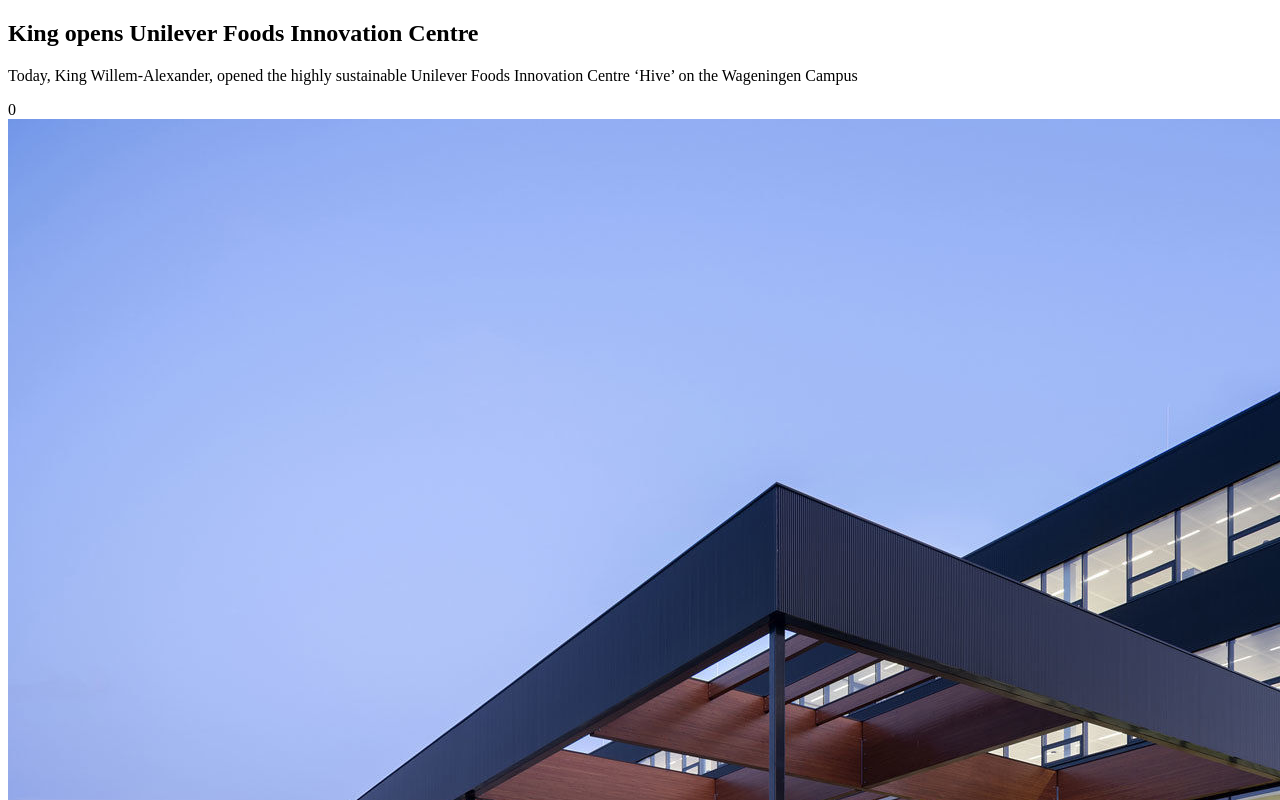
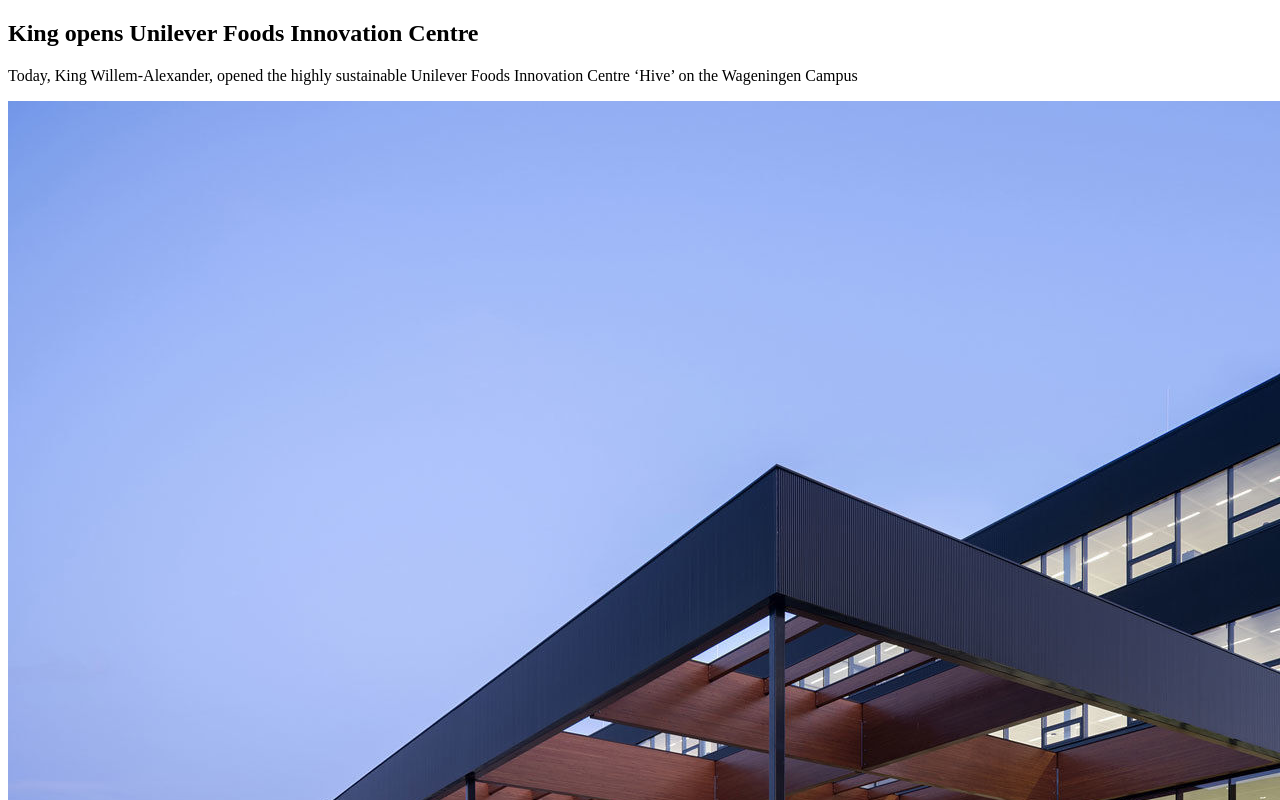
Before and after one commit to jurrianlammerts/anti-social, a Gatsby site: page / in a window 1280 px wide. Shown: the top 800 px of the page. Built offline with nearby package versions, Linux system fonts and the light colour scheme; Gatsby itself is replaced by a stand-in of ours.

Commit message:
Remove unused div

```diff
--- a/src/components/intersectBox.js
+++ b/src/components/intersectBox.js
@@ -27,7 +27,6 @@ const IntersectBox = ({
   return (
     <div className={activeClassName} ref={ref}>
       <div className="text-container">{children}</div>
-      <div className="fader">0</div>
       {video && (
         <video muted loop playsInline preload="auto" ref={videoRef}>
           <source src={video} type="video/mp4" />
```
